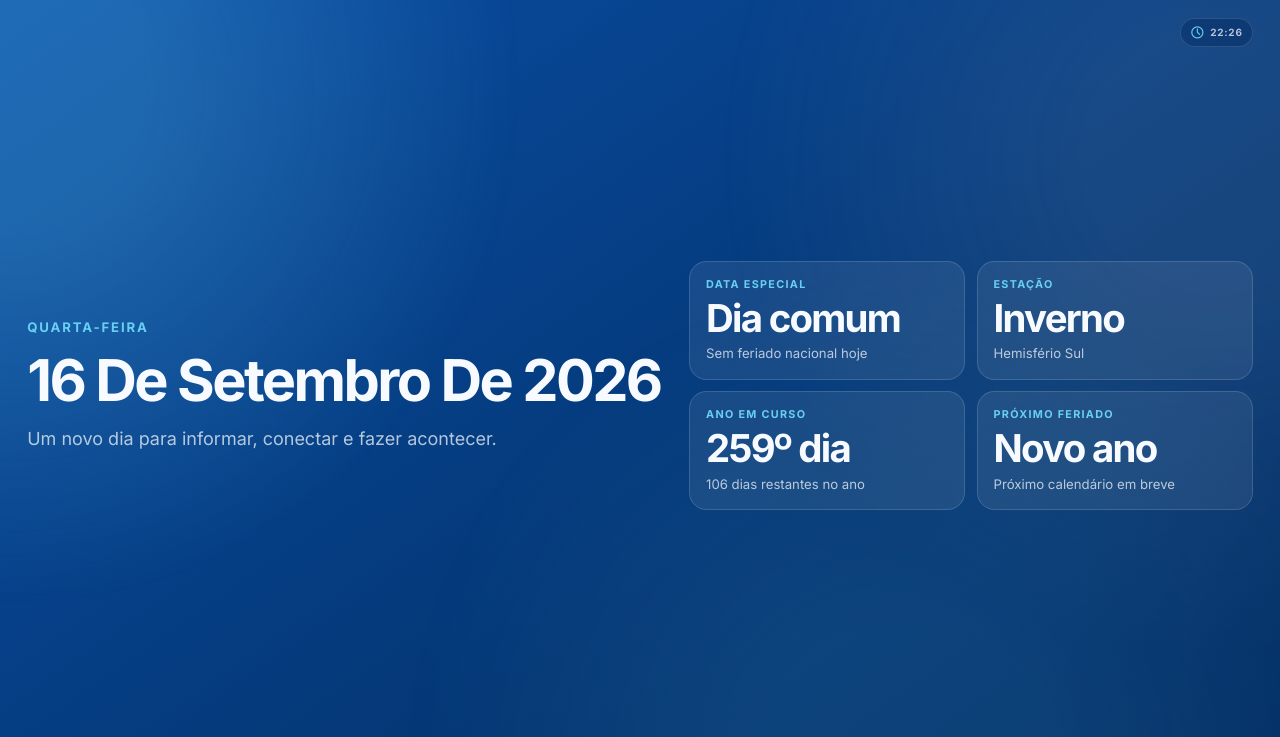
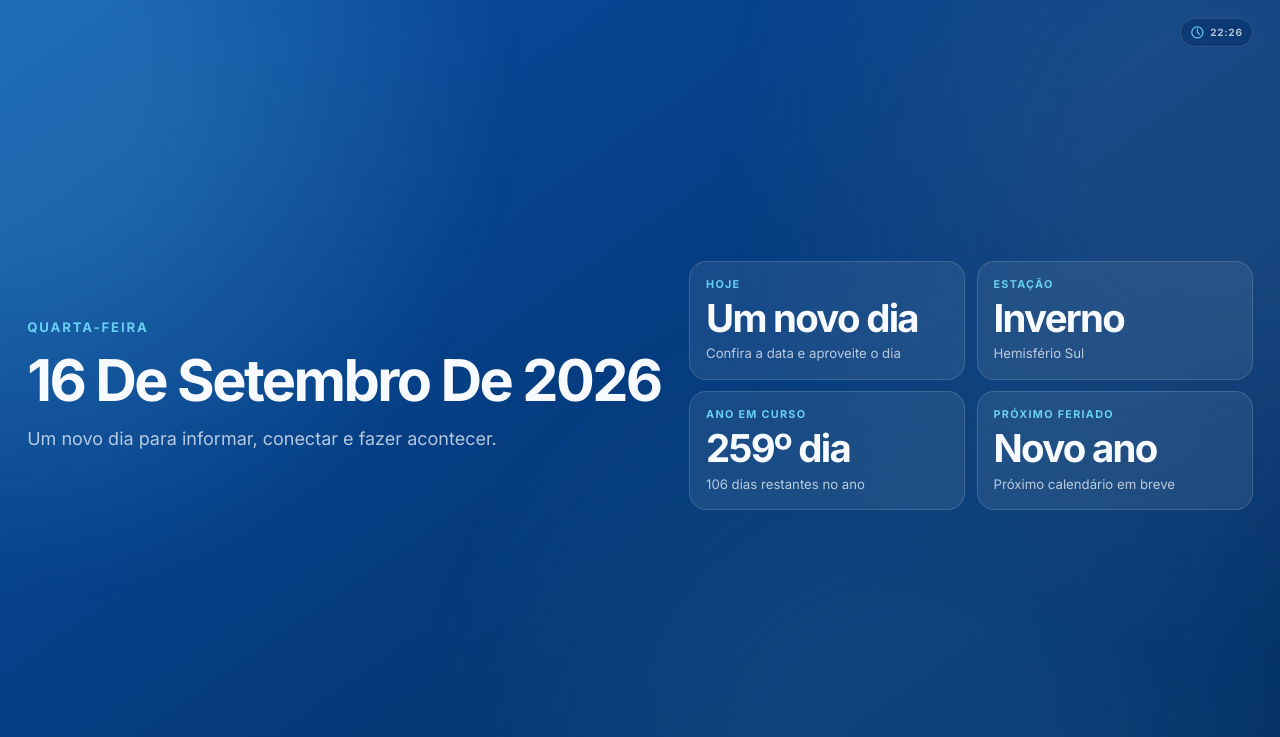
Before and after one commit to pdrcorrea/conteudo-para-telas, a plain HTML site: page pontoview-automaticos/hoje/index.html in a window 1280 px wide. Shown: the top 737 px of the page. Drawn offline with nearby package versions, Linux system fonts and the light colour scheme; no server answers.

Commit message:
feat: exibir data comemorativa no painel Hoje

```diff
--- a/pontoview-automaticos/hoje/index.html
+++ b/pontoview-automaticos/hoje/index.html
@@ -19,7 +19,7 @@
       <p class="pv-body" id="todayNote"></p>
     </section>
     <section class="pv-cards" id="cards">
-      <article class="pv-card"><div class="pv-card-label">Data especial</div><div class="pv-card-value" id="holiday">Dia comum</div><div class="pv-card-note" id="holidayNote">Sem feriado nacional hoje</div></article>
+      <article class="pv-card"><div class="pv-card-label" id="specialLabel">Data especial</div><div class="pv-card-value" id="holiday">Consultando</div><div class="pv-card-note" id="holidayNote">Buscando o destaque de hoje</div></article>
       <article class="pv-card"><div class="pv-card-label">Estação</div><div class="pv-card-value" id="season">--</div><div class="pv-card-note">Hemisfério Sul</div></article>
       <article class="pv-card"><div class="pv-card-label">Ano em curso</div><div class="pv-card-value" id="dayOfYear">--</div><div class="pv-card-note" id="daysLeft">--</div></article>
       <article class="pv-card"><div class="pv-card-label">Próximo feriado</div><div class="pv-card-value" id="nextHolidayDate">--</div><div class="pv-card-note" id="nextHolidayName">Consultando calendário nacional</div></article>
@@ -29,14 +29,54 @@
 </div>
 <script src="../shared/pv.js"></script>
 <script>
-const els={clock:document.getElementById('clock'),weekday:document.getElementById('weekday'),dateTitle:document.getElementById('dateTitle'),todayNote:document.getElementById('todayNote'),holiday:document.getElementById('holiday'),holidayNote:document.getElementById('holidayNote'),season:document.getElementById('season'),dayOfYear:document.getElementById('dayOfYear'),daysLeft:document.getElementById('daysLeft'),nextHolidayDate:document.getElementById('nextHolidayDate'),nextHolidayName:document.getElementById('nextHolidayName')};
+const els={clock:document.getElementById('clock'),weekday:document.getElementById('weekday'),dateTitle:document.getElementById('dateTitle'),todayNote:document.getElementById('todayNote'),specialLabel:document.getElementById('specialLabel'),holiday:document.getElementById('holiday'),holidayNote:document.getElementById('holidayNote'),season:document.getElementById('season'),dayOfYear:document.getElementById('dayOfYear'),daysLeft:document.getElementById('daysLeft'),nextHolidayDate:document.getElementById('nextHolidayDate'),nextHolidayName:document.getElementById('nextHolidayName')};
 function localYMD(d){const y=d.getFullYear(),m=String(d.getMonth()+1).padStart(2,'0'),day=String(d.getDate()).padStart(2,'0');return `${y}-${m}-${day}`}
 function dayOfYear(d){const start=Date.UTC(d.getFullYear(),0,0),current=Date.UTC(d.getFullYear(),d.getMonth(),d.getDate());return Math.floor((current-start)/86400000)}
 function season(d){const md=(d.getMonth()+1)*100+d.getDate();if(md>=1221||md<=320)return 'Verão';if(md<=620)return 'Outono';if(md<=922)return 'Inverno';return 'Primavera'}
-async function directData(){const year=new Date().getFullYear();let holidays=[];try{holidays=await PV.fetchJSON(`https://brasilapi.com.br/api/feriados/v1/${year}`)}catch{}return{holidays:Array.isArray(holidays)?holidays:[]}}
-function render(data){const now=new Date(),holidays=Array.isArray(data.holidays)?data.holidays:[],today=localYMD(now),todayHoliday=holidays.find(h=>h.date===today),next=holidays.find(h=>h.date>today),long=new Intl.DateTimeFormat('pt-BR',{day:'2-digit',month:'long',year:'numeric'}).format(now);els.weekday.textContent=PV.titleCase(new Intl.DateTimeFormat('pt-BR',{weekday:'long'}).format(now));els.dateTitle.textContent=PV.titleCase(long);els.todayNote.textContent=todayHoliday?`Hoje é ${todayHoliday.name}.`:'Um novo dia para informar, conectar e fazer acontecer.';els.holiday.textContent=todayHoliday?'Feriado':'Dia comum';els.holidayNote.textContent=todayHoliday?todayHoliday.name:'Sem feriado nacional hoje';els.season.textContent=season(now);const doy=dayOfYear(now),total=dayOfYear(new Date(now.getFullYear(),11,31));els.dayOfYear.textContent=`${doy}º dia`;els.daysLeft.textContent=`${Math.max(0,total-doy)} dias restantes no ano`;if(next){const d=new Date(next.date+'T12:00:00');els.nextHolidayDate.textContent=new Intl.DateTimeFormat('pt-BR',{day:'2-digit',month:'short'}).format(d).replace('.','');els.nextHolidayName.textContent=next.name}else{els.nextHolidayDate.textContent='Novo ano';els.nextHolidayName.textContent='Próximo calendário em breve'}}
+function cleanText(s){return String(s||'').replace(/\[[^\]]*\]/g,'').replace(/\s+/g,' ').replace(/^[-–—•\s]+/,'').trim()}
+function usefulCommemoration(text){const t=text.toLowerCase();const blocked=['santo ','santa ','são ','nossa senhora','igreja','católic','ortodox','litúrg','falecimento','nascimento'];return text.length>=8&&text.length<=110&&!blocked.some(x=>t.includes(x))}
+async function wikipediaCommemoration(now){
+  const day=now.getDate(),month=new Intl.DateTimeFormat('pt-BR',{month:'long'}).format(now).toLowerCase(),page=`${day}_de_${month}`;
+  try{
+    const base='https://pt.wikipedia.org/w/api.php?origin=*&format=json&action=parse';
+    const sections=await fetch(`${base}&page=${encodeURIComponent(page)}&prop=sections`).then(r=>{if(!r.ok)throw new Error();return r.json()});
+    const list=sections?.parse?.sections||[];
+    const target=list.find(s=>/feriados|eventos c[ií]clicos|comemora/i.test(`${s.line||''} ${s.anchor||''}`));
+    if(!target)return null;
+    const parsed=await fetch(`${base}&page=${encodeURIComponent(page)}&prop=text&section=${encodeURIComponent(target.index)}`).then(r=>{if(!r.ok)throw new Error();return r.json()});
+    const html=parsed?.parse?.text?.['*'];if(!html)return null;
+    const doc=new DOMParser().parseFromString(html,'text/html');
+    const items=[...doc.querySelectorAll('li')].map(li=>cleanText(li.textContent)).filter(usefulCommemoration);
+    const preferred=items.find(x=>/Brasil|brasileir|nacional|mundial|internacional|ONU|UNESCO|OMS/i.test(x))||items[0];
+    if(!preferred)return null;
+    return cleanText(preferred.replace(/^Brasil\s*[–—:-]?\s*/i,''));
+  }catch{return null}
+}
+async function directData(){
+  const now=new Date(),year=now.getFullYear();let holidays=[];
+  try{holidays=await PV.fetchJSON(`https://brasilapi.com.br/api/feriados/v1/${year}`)}catch{}
+  const commemorative=await wikipediaCommemoration(now);
+  return{holidays:Array.isArray(holidays)?holidays:[],commemorative};
+}
+function render(data){
+  const now=new Date(),holidays=Array.isArray(data.holidays)?data.holidays:[],today=localYMD(now),todayHoliday=holidays.find(h=>h.date===today),next=holidays.find(h=>h.date>today),commemorative=cleanText(data.commemorative);
+  const long=new Intl.DateTimeFormat('pt-BR',{day:'2-digit',month:'long',year:'numeric'}).format(now);
+  els.weekday.textContent=PV.titleCase(new Intl.DateTimeFormat('pt-BR',{weekday:'long'}).format(now));els.dateTitle.textContent=PV.titleCase(long);
+  if(todayHoliday){els.specialLabel.textContent='Feriado nacional';els.holiday.textContent='Feriado';els.holidayNote.textContent=todayHoliday.name;els.todayNote.textContent=`Hoje é ${todayHoliday.name}.`}
+  else if(commemorative){els.specialLabel.textContent='Hoje é dia de';els.holiday.textContent='Data especial';els.holidayNote.textContent=commemorative;els.todayNote.textContent=`Hoje também é lembrado como ${commemorative}.`}
+  else{els.specialLabel.textContent='Hoje';els.holiday.textContent='Um novo dia';els.holidayNote.textContent='Confira a data e aproveite o dia';els.todayNote.textContent='Um novo dia para informar, conectar e fazer acontecer.'}
+  els.season.textContent=season(now);const doy=dayOfYear(now),total=dayOfYear(new Date(now.getFullYear(),11,31));els.dayOfYear.textContent=`${doy}º dia`;els.daysLeft.textContent=`${Math.max(0,total-doy)} dias restantes no ano`;
+  if(next){const d=new Date(next.date+'T12:00:00');els.nextHolidayDate.textContent=new Intl.DateTimeFormat('pt-BR',{day:'2-digit',month:'short'}).format(d).replace('.','');els.nextHolidayName.textContent=next.name}else{els.nextHolidayDate.textContent='Novo ano';els.nextHolidayName.textContent='Próximo calendário em breve'}
+}
 function updateClock(){els.clock.textContent=new Intl.DateTimeFormat('pt-BR',{hour:'2-digit',minute:'2-digit'}).format(new Date())}
-async function load(){try{render(await PV.fromApi('/api/hoje',directData))}catch{render({holidays:[]})}updateClock()}
+async function load(){
+  try{
+    const api=await PV.fromApi('/api/hoje',directData);
+    if(api&&!api.commemorative&&!((api.holidays||[]).find(h=>h.date===localYMD(new Date()))))api.commemorative=await wikipediaCommemoration(new Date());
+    render(api);
+  }catch{render({holidays:[],commemorative:null})}
+  updateClock();
+}
 load();setInterval(updateClock,1000);
 </script>
 </body></html>
```
